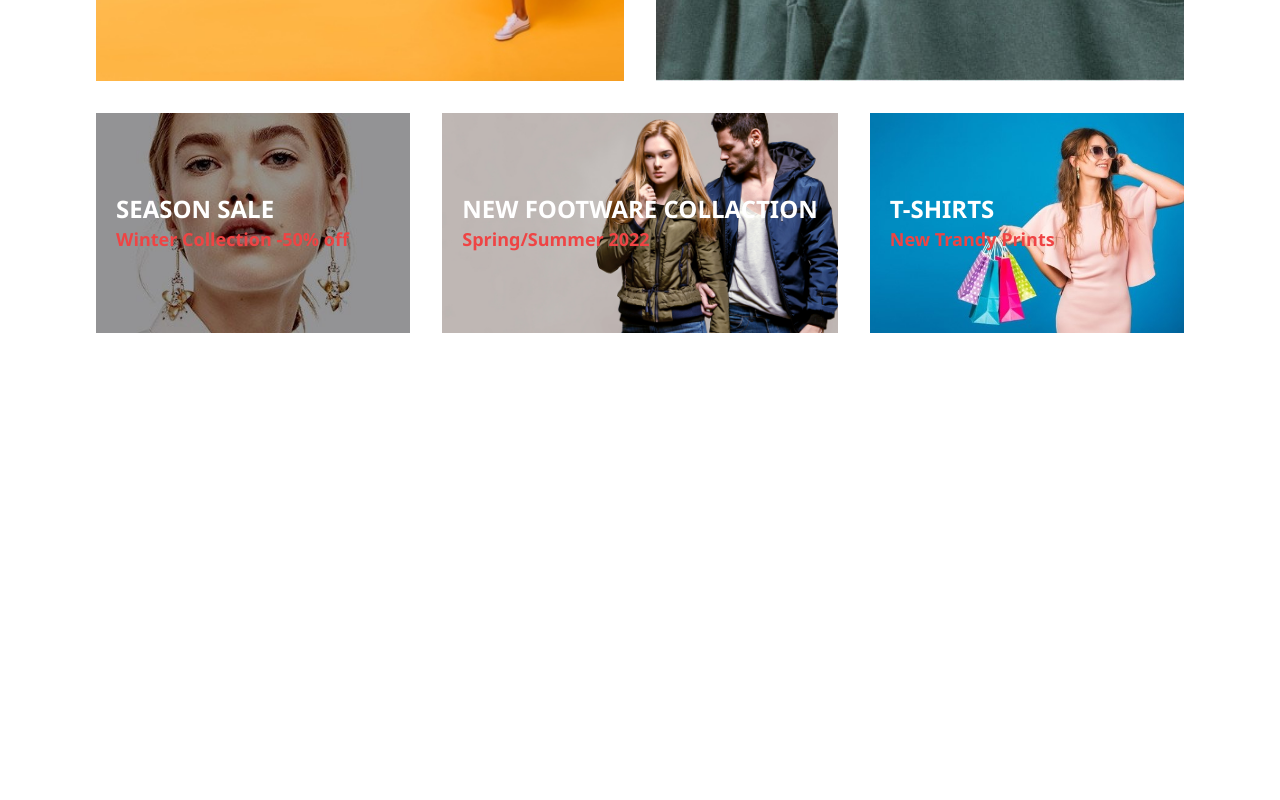
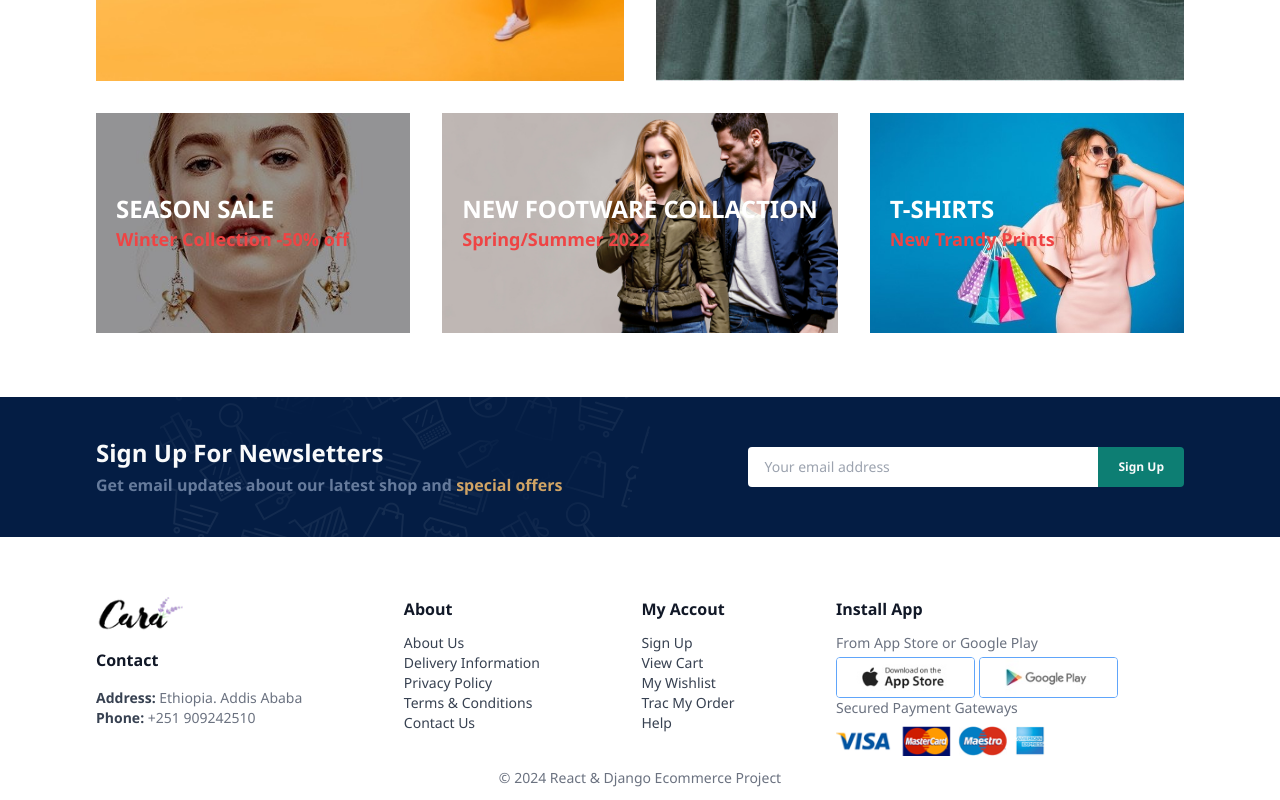
Before and after one commit to Zolawt25/Clothing-e-commerce-, a React (Vite) app in the folder client/: page / in a window 1280 px wide. Shown: the part 3886-4686 px from the top of the page. Before the commit the page ends 4315 px from the top, so only its background shows below. Built offline with nearby package versions, Linux system fonts and the light colour scheme.

Commit message:
added footer & finished home page

```diff
--- a/client/src/components/Banners.jsx
+++ b/client/src/components/Banners.jsx
@@ -8,7 +8,7 @@ import React from 'react'
 
 const Banners = () => {
   return (
-    <div className='mt-24 mb-24 px-24 '>
+    <div className='mt-24 mb-16 px-24 '>
       <div className='flex gap-8'>
         <div className='flex-1 bg-[image:url(/img/banner/b17.jpg)] bg-cover bg-center pl-7 py-28'>
             <p className=' text-gray-50 text-xl font-[330]'>crazy deals</p>
--- /dev/null
+++ b/client/src/components/Footer.jsx
@@ -0,0 +1,53 @@
+import React from 'react'
+
+
+
+
+
+
+
+const Footer = () => {
+  return (
+    <footer>
+        <div className='flex flex-wrap justify-between px-24 py-3'>
+            <div className='flex flex-col'>
+                <img src="/img/logo.png" alt="" className='w-[60%]'/>
+                <p className='py-4 font-semibold text-gray-900'>Contact</p>
+                <p className=' text-gray-500 text-sm'><span className=' text-gray-700 font-semibold'>Address:</span> Ethiopia. Addis Ababa</p>
+                <p className=' text-gray-500 text-sm'><span className=' text-gray-700 font-semibold'>Phone:</span> +251 909242510</p>
+            </div>
+            <div className='flex flex-col'>
+                <p className='pb-3 font-semibold text-gray-900'>About</p>
+                <a href="/" className='text-gray-700 text-sm'>About Us</a>
+                <a href="/" className='text-gray-700 text-sm'>Delivery Information</a>
+                <a href="/" className='text-gray-700 text-sm'>Privacy Policy</a>
+                <a href="/" className='text-gray-700 text-sm'>Terms & Conditions</a>
+                <a href="/" className='text-gray-700 text-sm'>Contact Us</a>
+            </div>
+            <div className='flex flex-col'>
+                <p className='pb-3 font-semibold text-gray-900'>My Accout</p>
+                <a href="/" className='text-gray-700 text-sm'>Sign Up</a>
+                <a href="/" className='text-gray-700 text-sm'>View Cart</a>
+                <a href="/" className='text-gray-700 text-sm'>My Wishlist</a>
+                <a href="/" className='text-gray-700 text-sm'>Trac My Order</a>
+                <a href="/" className='text-gray-700 text-sm'>Help</a>
+            </div>
+            <div className='flex flex-col'>
+                <p className='pb-3 font-semibold text-gray-900'>Install App</p>
+                <p className='text-gray-500 text-sm mb-1'>From App Store or Google Play</p>
+                <div className='flex'>
+                    <img src="/img/pay/app.jpg" alt=""  className='border border-blue-400 w-[40%] rounded mr-1'/>
+                    <img src="/img/pay/play.jpg" alt=""  className='border border-blue-400 w-[40%] rounded'/>
+                </div>
+                <p className='text-gray-500 text-sm mb-2'>Secured Payment Gateways</p>
+                <div>
+                    <img src="/img/pay/pay.png" alt="" className='w-[60%]'/>
+                </div>
+            </div>
+        </div>
+        <p className='text-center text-gray-500 text-sm mb-3'>&copy; 2024 React & Django Ecommerce Project</p>
+    </footer>
+  )
+}
+
+export default Footer
--- /dev/null
+++ b/client/src/components/SignupBanner.jsx
@@ -0,0 +1,24 @@
+import React from 'react'
+
+
+
+
+
+
+
+const SignupBanner = () => {
+  return (
+    <div className='bg-[image:url(/img/banner/b14.png)] bg-no-repeat bg-[left_10rem_bottom_-10rem] bg-[#041D44] px-24 py-10 flex items-center mb-12'>
+      <div className='flex-1'>
+        <p className=' text-gray-50 text-2xl font-semibold'>Sign Up For Newsletters</p>
+        <p className='text-[#667B9C] font-semibold mt-1'>Get email updates about our latest shop and <span className='text-[#D1A465]'>special offers</span></p>
+      </div>
+        <div className='flex'>
+            <input className=' w-[350px] pl-4 placeholder:text-sm outline-none rounded-[4px_0_0_4px] text-sm' type="text" placeholder='Your email address'/>
+            <button className=' bg-main text-gray-50 font-semibold text-xs px-5 py-3 rounded-[0_4px_4px_0]'>Sign Up</button>
+        </div>
+    </div>
+  )
+}
+
+export default SignupBanner
--- a/client/src/pages/HomePage.jsx
+++ b/client/src/pages/HomePage.jsx
@@ -2,8 +2,10 @@ import Banners from '../components/Banners'
 import DiscountBanner from '../components/DiscountBanner'
 import FeaturedProducts from '../components/FeaturedProducts'
 import Features from '../components/Features'
+import Footer from '../components/Footer'
 import Hero from '../components/Hero'
 import NewProducts from '../components/NewProducts'
+import SignupBanner from '../components/SignupBanner'
 
 
 
@@ -20,6 +22,8 @@ const HomePage = () => {
       <DiscountBanner/>
       <NewProducts/>
       <Banners/>
+      <SignupBanner/>
+      <Footer/>
     </div>
   )
 }
```
